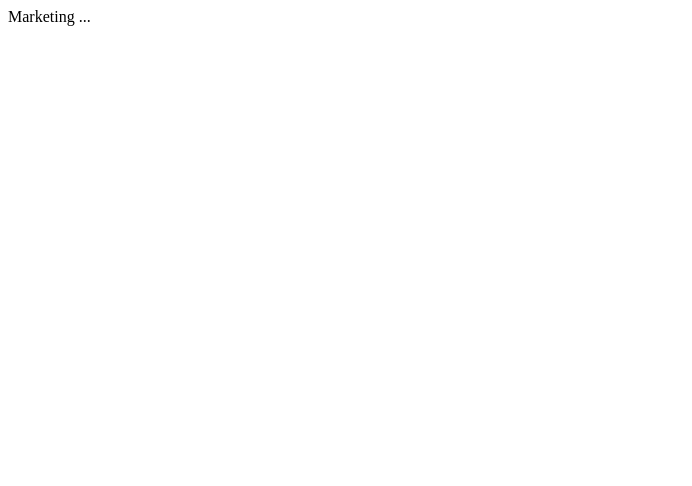
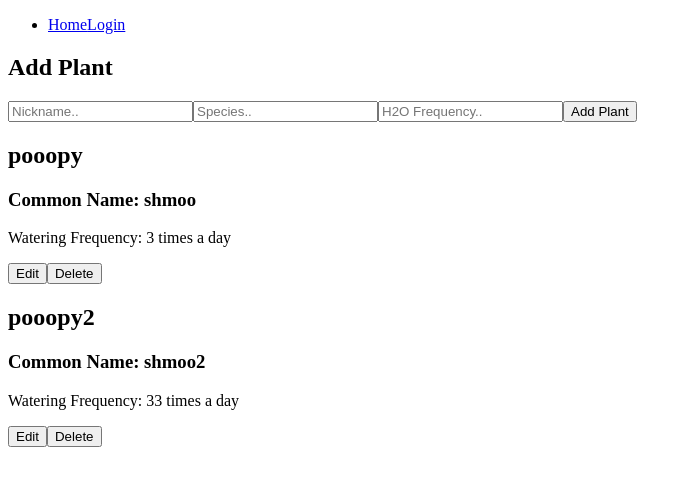
Before and after one commit to ky2vell/Water-My-Plants, a React (Create React App) app: page /plants in a window 1280 px wide. Shown: the top 486 px of the page, without its empty margins (0-692 px from the left). Built offline with nearby package versions, Linux system fonts and the light colour scheme; the HTML template or start-up script is replaced by a standard one.

Commit message:
reducers, actions, plantform can add, update dummy data

```diff
--- a/src/App.js
+++ b/src/App.js
@@ -1,29 +1,31 @@
 import React, { useState } from 'react';
 import { BrowserRouter as Router, Route, Switch } from 'react-router-dom';
 
-import Navigation from './components/core/navigation';
+// Components
+import Navigation from './components/core/Navigation';
 import PrivateRoute from './components/routes/privateRoute';
-import MarketingPage from './components/marketing/marketingPage';
-import Login from './components/core/login';
+import MarketingPage from './components/marketing/MarketingPage';
+import PlantList from './components/plants/PlantList';
+import Login from './components/core/Login';
 
-import PlantContext from './contexts/plantsContext';
-import PlantList from './components/plants/plantList';
+// Context
+import PlantState from './context/plant/PlantState';
 
-function App() {
+const App = () => {
   const [userInfo, setUserInfo] = useState([]);
 
   return (
-    <PlantContext.Provider value={{ userInfo, setUserInfo }}>
+    <PlantState>
       <Router>
         <Navigation />
         <Switch>
-          <PrivateRoute path='/plantpage/:userId' component={PlantList} />
+          <Route path='/plants' component={PlantList} />
           <Route path='/login' component={Login} />
           <Route path='/' component={MarketingPage} />
         </Switch>
       </Router>
-    </PlantContext.Provider>
+    </PlantState>
   );
-}
+};
 
 export default App;
--- a/src/components/core/login.js
+++ b/src/components/core/login.js
@@ -1,27 +1,18 @@
 import React from 'react';
 import { useForm } from '../../hooks/useForm';
-import { loginCall } from '../../api/apiHelpers';
 
 const initialValue = {
   username: '',
   password: ''
 };
 
-function Login(props) {
-  const [values, handleChanges] = useForm(initialValue);
+const Login = () => {
+  const [values, setValues, handleChanges] = useForm(initialValue);
 
-  function handleSubmit(event) {
-    event.preventDefault();
-
-    loginCall(values)
-      .then(data => {
-        window.localStorage.setItem('token', data.token);
-        props.history.push(`/plantpage/${data.id}`);
-      })
-      .catch(err => {
-        console.log(`Login error: ${err}`);
-      });
-  }
+  const handleSubmit = e => {
+    e.preventDefault();
+    setValues(initialValue);
+  };
 
   return (
     <div>
@@ -48,6 +39,6 @@ function Login(props) {
       </form>
     </div>
   );
-}
+};
 
 export default Login;
--- a/src/components/core/navigation.js
+++ b/src/components/core/navigation.js
@@ -1,7 +1,17 @@
 import React from 'react';
+import { Link } from 'react-router-dom';
 
 const Navigation = () => {
-  return <div></div>;
+  return (
+    <nav>
+      <ul>
+        <li>
+          <Link to='/'>Home</Link>
+          <Link to='/login'>Login</Link>
+        </li>
+      </ul>
+    </nav>
+  );
 };
 
 export default Navigation;
--- /dev/null
+++ b/src/components/plants/PlantForm.js
@@ -0,0 +1,81 @@
+import React, { useContext, useEffect } from 'react';
+import { useForm } from '../../hooks/useForm';
+
+// Context
+import PlantContext from '../../context/plant/plantContext';
+
+const initialValue = {
+  nickname: '',
+  species: '',
+  h2oFrequency: ''
+};
+
+const PlantForm = () => {
+  const plantContext = useContext(PlantContext);
+  const [values, setValues, handleChanges] = useForm(initialValue);
+
+  const { addPlant, current, clearCurrent, updatePlant } = plantContext;
+
+  useEffect(() => {
+    if (current !== null) {
+      setValues(current);
+    } else {
+      setValues(initialValue);
+    }
+  }, [plantContext, current, setValues]);
+
+  const handleSubmit = e => {
+    e.preventDefault();
+    if (current === null) {
+      addPlant(values);
+    } else {
+      updatePlant(values);
+    }
+    clearAll();
+  };
+
+  const clearAll = () => {
+    clearCurrent();
+  };
+
+  return (
+    <form onSubmit={handleSubmit}>
+      <h2>{current ? 'Edit Plant' : 'Add Plant'}</h2>
+      <label>
+        <input
+          name='nickname'
+          value={values.nickname}
+          placeholder='Nickname..'
+          type='text'
+          onChange={handleChanges}
+        />
+      </label>
+      <label>
+        <input
+          name='species'
+          value={values.species}
+          placeholder='Species..'
+          type='text'
+          onChange={handleChanges}
+        />
+      </label>
+      <label>
+        <input
+          name='h2oFrequency'
+          value={values.h2oFrequency}
+          placeholder='H2O Frequency..'
+          type='text'
+          onChange={handleChanges}
+        />
+      </label>
+      <button type='submit'>{current ? 'Update Plant' : 'Add Plant'}</button>
+      {current && (
+        <div>
+          <button onClick={clearAll}>Clear</button>
+        </div>
+      )}
+    </form>
+  );
+};
+
+export default PlantForm;
--- a/src/components/plants/plantDetail.js
+++ b/src/components/plants/plantDetail.js
@@ -1,12 +1,27 @@
-import React from 'react';
+import React, { useContext } from 'react';
 
-const PlantDetail = props => {
+// Context
+import PlantContext from '../../context/plant/plantContext';
+
+const PlantDetail = ({ plant }) => {
+  const plantContext = useContext(PlantContext);
+  const { deletePlant, setCurrent, clearCurrent } = plantContext;
+
+  const { id, species, nickname, h2oFrequency } = plant;
+
+  const onDelete = () => {
+    deletePlant(id);
+    clearCurrent();
+  };
+
   return (
     <div>
       <div>
-        <h2>{props.plant.species}</h2>
-        <h3>Common Name: {props.plant.nickname}</h3>
-        <p>Watering Frequency: {props.plant.h2oFrequency}</p>
+        <h2>{species}</h2>
+        <h3>Common Name: {nickname}</h3>
+        <p>Watering Frequency: {h2oFrequency}</p>
+        <button onClick={() => setCurrent(plant)}>Edit</button>
+        <button onClick={onDelete}>Delete</button>
       </div>
     </div>
   );
--- a/src/components/plants/plantList.js
+++ b/src/components/plants/plantList.js
@@ -1,26 +1,21 @@
-import React, { useState, useEffect } from 'react';
-import PlantDetail from './plantDetail';
-import { fetchPlants } from '../../api/apiHelpers';
-import { useParams } from 'react-router-dom';
+import React, { useContext } from 'react';
+
+// Context
+import PlantContext from '../../context/plant/plantContext';
+
+// Components
+import PlantDetail from './PlantDetail';
+import PlantForm from './PlantForm';
 
 const PlantList = () => {
-  const [plants, setPlants] = useState([]);
+  const plantContext = useContext(PlantContext);
 
-  const params = useParams();
-
-  useEffect(() => {
-    fetchPlants(params.userId)
-      .then(plants => {
-        setPlants(plants);
-      })
-      .catch(err => {
-        console.log(`Plant fetch error: ${err}`);
-      });
-  }, [params.userId]);
+  const { plants } = plantContext;
 
   if (plants) {
     return (
       <div>
+        <PlantForm />
         {plants.map(plant => {
           return <PlantDetail plant={plant} key={plant.id} />;
         })}
--- /dev/null
+++ b/src/context/plant/PlantState.js
@@ -0,0 +1,82 @@
+import React, { useReducer } from 'react';
+import axios from 'axios';
+import PlantContext from './plantContext';
+import plantReducer from './plantReducer';
+import {
+  GET_PLANTS,
+  ADD_PLANT,
+  DELETE_PLANT,
+  UPDATE_PLANT,
+  SET_CURRENT,
+  CLEAR_CURRENT,
+  PLANT_ERROR
+} from '../types';
+
+const PlantState = props => {
+  const initialState = {
+    plants: [
+      {
+        id: 1,
+        nickname: 'shmoo',
+        species: 'pooopy',
+        h2oFrequency: '3 times a day'
+      },
+      {
+        id: 2,
+        nickname: 'shmoo2',
+        species: 'pooopy2',
+        h2oFrequency: '33 times a day'
+      }
+    ],
+    error: null,
+    current: null
+  };
+
+  const [state, dispatch] = useReducer(plantReducer, initialState);
+
+  // Get Plants
+
+  // Add Plant
+  const addPlant = plant => {
+    plant.id = 99;
+    dispatch({ type: ADD_PLANT, payload: plant });
+  };
+
+  // Delete Plant
+  const deletePlant = id => {
+    dispatch({ type: DELETE_PLANT, payload: id });
+  };
+
+  // Update Plant
+  const updatePlant = plant => {
+    dispatch({ type: UPDATE_PLANT, payload: plant });
+  };
+
+  // Set Current Plant
+  const setCurrent = plant => {
+    dispatch({ type: SET_CURRENT, payload: plant });
+  };
+
+  // Clear Current Plant
+  const clearCurrent = () => {
+    dispatch({ type: CLEAR_CURRENT });
+  };
+
+  return (
+    <PlantContext.Provider
+      value={{
+        plants: state.plants,
+        current: state.current,
+        addPlant,
+        deletePlant,
+        setCurrent,
+        clearCurrent,
+        updatePlant
+      }}
+    >
+      {props.children}
+    </PlantContext.Provider>
+  );
+};
+
+export default PlantState;
--- /dev/null
+++ b/src/context/plant/plantContext.js
@@ -0,0 +1,5 @@
+import { createContext } from 'react';
+
+const plantContext = createContext();
+
+export default plantContext;
--- /dev/null
+++ b/src/context/plant/plantReducer.js
@@ -0,0 +1,43 @@
+import {
+  GET_PLANTS,
+  ADD_PLANT,
+  DELETE_PLANT,
+  UPDATE_PLANT,
+  SET_CURRENT,
+  CLEAR_CURRENT,
+  PLANT_ERROR
+} from '../types';
+
+export default (state, action) => {
+  switch (action.type) {
+    case ADD_PLANT:
+      return {
+        ...state,
+        plants: [...state.plants, action.payload]
+      };
+    case DELETE_PLANT:
+      return {
+        ...state,
+        plants: state.plants.filter(plant => plant.id !== action.payload)
+      };
+    case SET_CURRENT:
+      return {
+        ...state,
+        current: action.payload
+      };
+    case CLEAR_CURRENT:
+      return {
+        ...state,
+        current: null
+      };
+    case UPDATE_PLANT:
+      return {
+        ...state,
+        plants: state.plants.map(plant =>
+          plant.id === action.payload.id ? action.payload : plant
+        )
+      };
+    default:
+      return state;
+  }
+};
--- /dev/null
+++ b/src/context/types.js
@@ -0,0 +1,17 @@
+export const GET_PLANTS = 'GET_PLANTS';
+export const ADD_PLANT = 'ADD_PLANT';
+export const DELETE_PLANT = 'DELETE_PLANT';
+export const UPDATE_PLANT = 'UPDATE_PLANT';
+export const SET_CURRENT = 'SET_CURRENT';
+export const CLEAR_CURRENT = 'CLEAR_CURRENT';
+export const PLANT_ERROR = 'PLANT_ERROR';
+export const SET_ALERT = 'SET_ALERT';
+export const REMOVE_ALERT = 'REMOVE_ALERT';
+export const REGISTER_SUCCESS = 'REGISTER_SUCCESS';
+export const REGISTER_FAIL = 'REGISTER_FAIL';
+export const USER_LOADED = 'USER_LOADED';
+export const AUTH_ERROR = 'AUTH_ERROR';
+export const LOGIN_SUCCESS = 'LOGIN_SUCCESS';
+export const LOGIN_FAIL = 'LOGIN_FAIL';
+export const LOGOUT = 'LOGOUT';
+export const CLEAR_ERRORS = 'CLEAR_ERRORS';
--- a/src/hooks/useForm.js
+++ b/src/hooks/useForm.js
@@ -1,11 +1,11 @@
 import { useState } from 'react';
 
 export const useForm = initialValue => {
-    const [values, setValues] = useState(initialValue);
+  const [values, setValues] = useState(initialValue);
 
   const handleChanges = e => {
-      setValues({ ...values, [e.target.name]: e.target.value });
+    setValues({ ...values, [e.target.name]: e.target.value });
   };
 
-  return [values, handleChanges];
+  return [values, setValues, handleChanges];
 };
```
